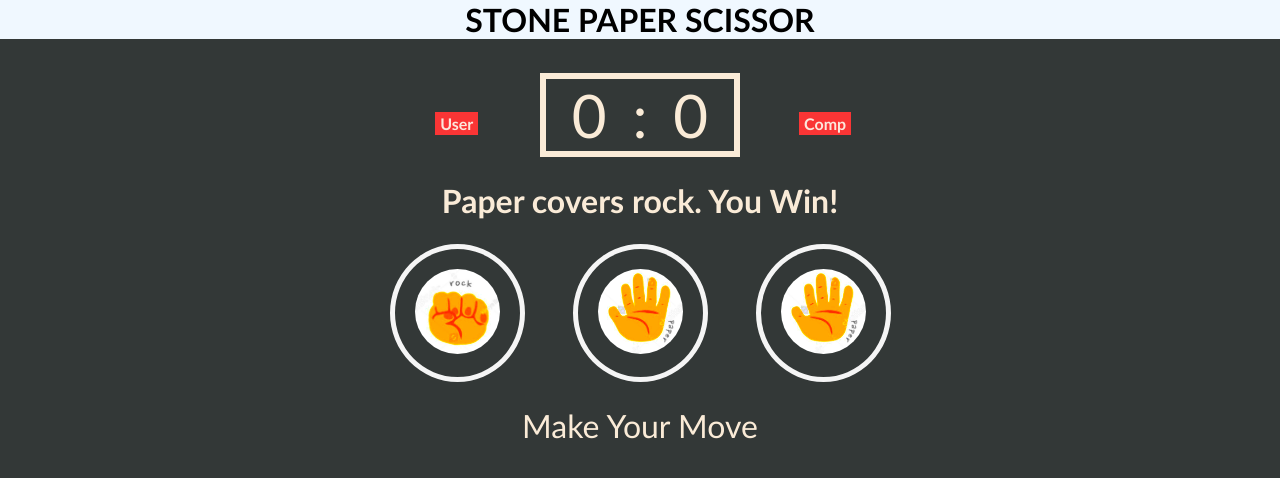
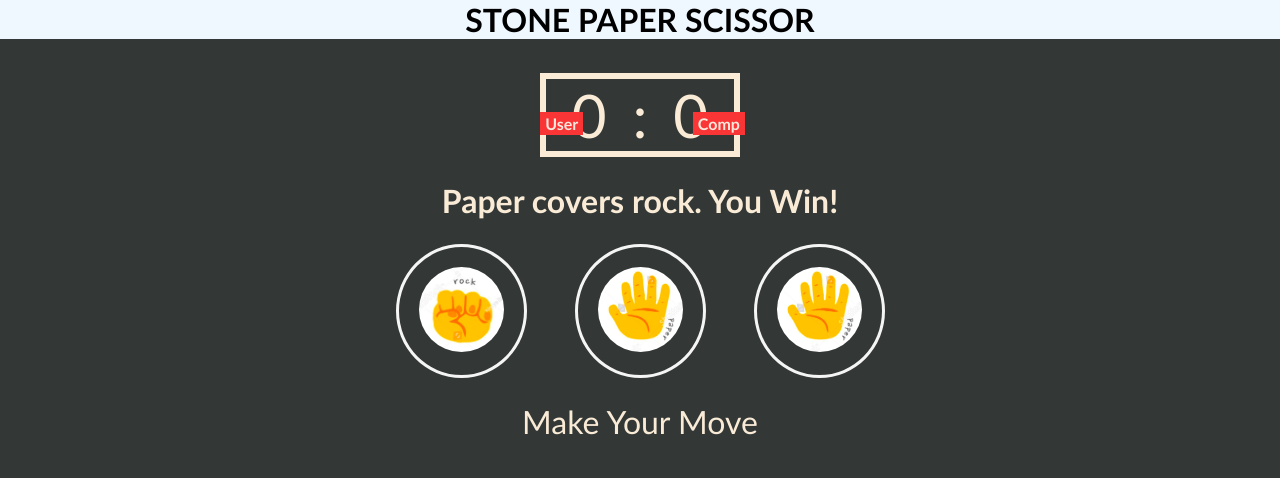
Before and after one commit to The-Krishna-Rathi/Stone-Paper-Scissor-Game, a plain HTML site: page index.html in a window 1280 px wide. Drawn offline with Linux system fonts and the light colour scheme.

Commit message:
completed remaining styling

```diff
--- a/index.css
+++ b/index.css
@@ -48,12 +48,12 @@ h1{
 
 #userLabel{
     position: absolute;
-    left: 34%;
+    left: 42.2%;
 }
 
 #compLabel{
     position: absolute;
-    right: 33.5%;
+    right: 41.8%;
 }
 
 .result p{
@@ -65,7 +65,7 @@ h1{
 }
 
 .choice{
-    border: 5px solid whitesmoke;
+    border: 3px solid whitesmoke;
     display: inline-block;
     border-radius: 50%;
     margin: 3vh;
@@ -76,13 +76,19 @@ h1{
     width: 125px;
     border-radius: 50%;
     padding: 20px;
-    filter: saturate(12);
+    filter: saturate(6);
 }
 
 .choices{
     display: flex;
     flex-direction: row;
     justify-content: center;
+    transition: 0.3s ease-in-out;
+}
+
+.choice:hover{
+    background-color: rgb(36, 36, 36);
+    cursor: grab;
 }
 
 .action-message{
```
